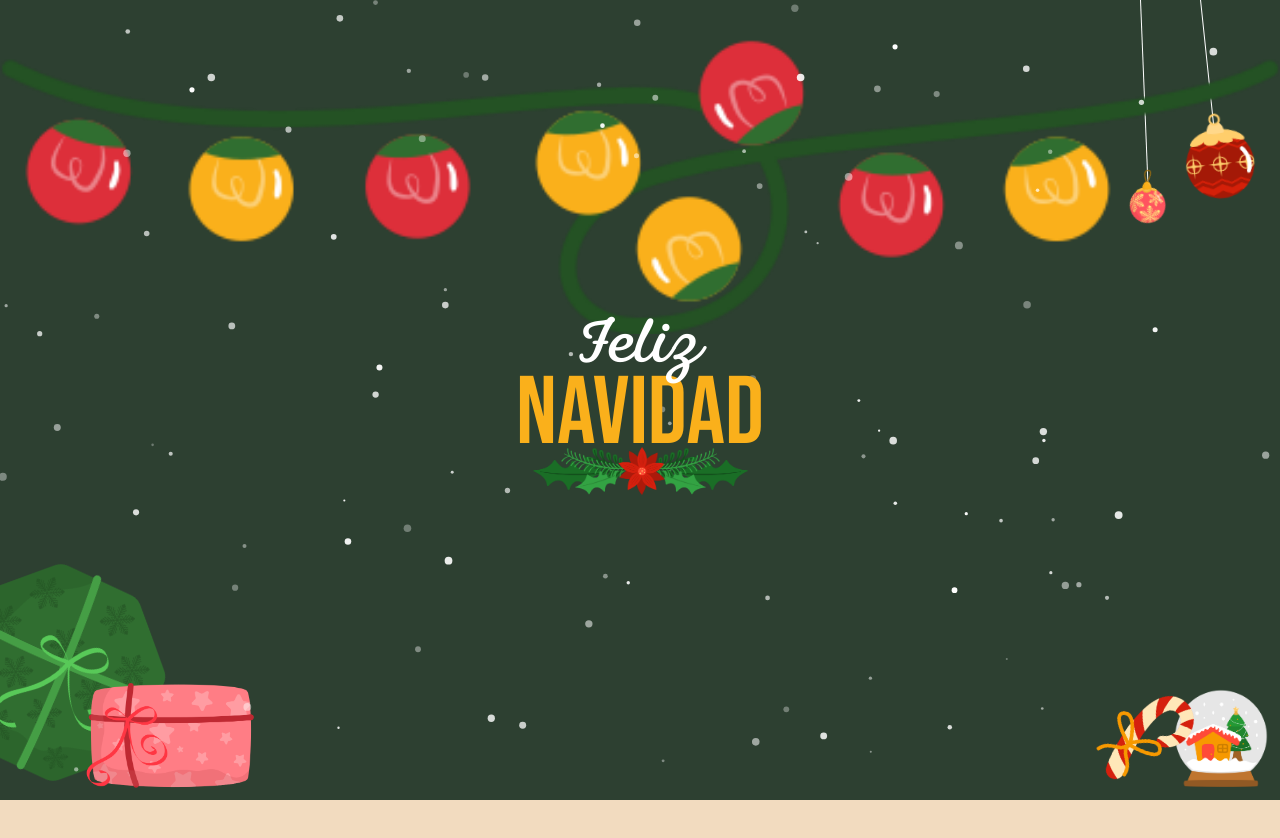
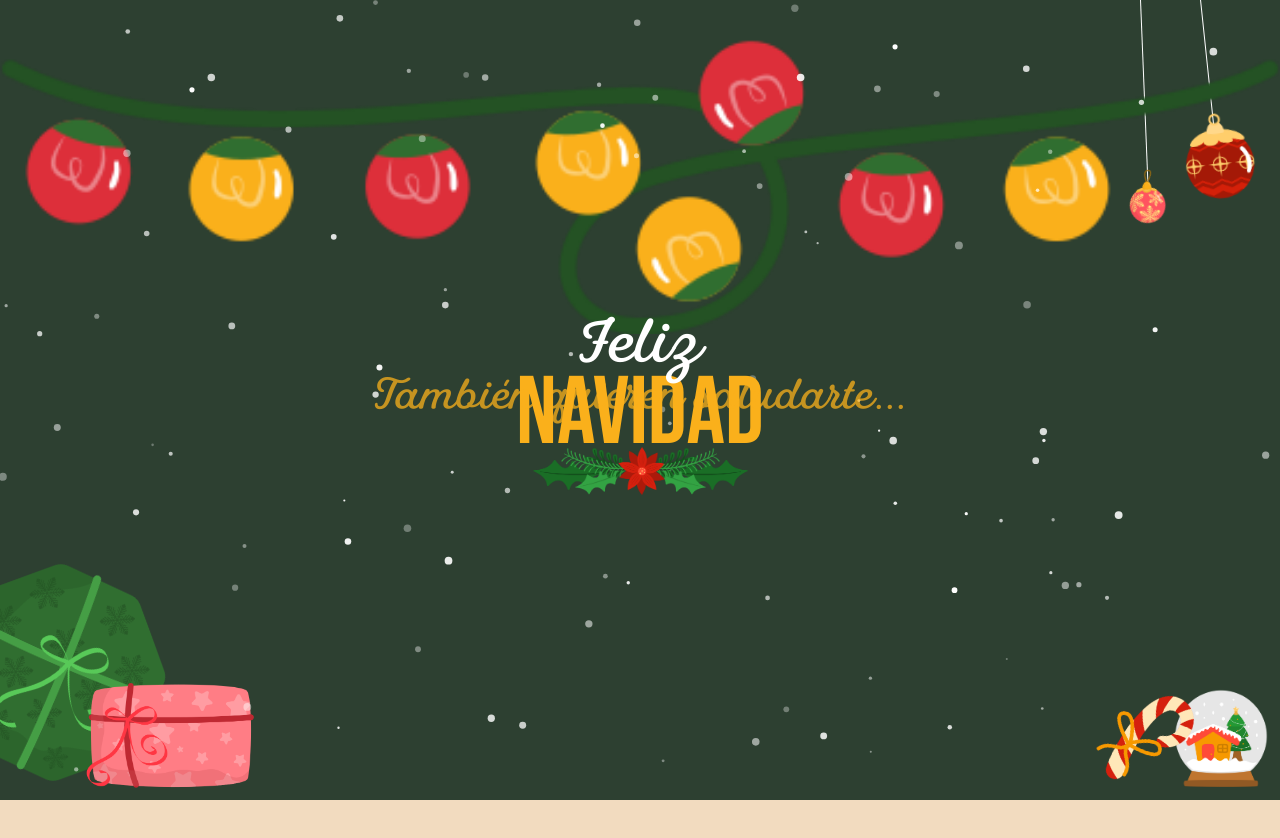
Before and after one commit to agusmando/christmas, a React (Vite) app: page / in a window 1280 px wide. Shown: the top 838 px of the page. Built offline with nearby package versions, Linux system fonts and the light colour scheme.

Commit message:
speed fix 1

```diff
--- a/src/components/HelpersSection.tsx
+++ b/src/components/HelpersSection.tsx
@@ -14,35 +14,35 @@ const HelpersSection = () => {
 
   const yPosition = useTransform(
     scrollYProgress,
-    [0.1, 0.15, 0.2, 0.25],
+    [0.5, 0.1, 0.15, 0.2],
     ["200vh", "0vh", "0vh", "-400vh"]
   );
   const opacity = useTransform(
     scrollYProgress,
-    [0.1, 0.15, 0.2, 0.25],
+    [0.5, 0.1, 0.15, 0.2],
     [0, 1, 1, 0]
   );
 
   const indiaYPosition = useTransform(
     scrollYProgress,
-    [0.35, 0.45],
+    [0.25, 0.35],
     ["200vh", "0vh"]
   );
-  const indiaOpacity = useTransform(scrollYProgress, [0.35, 0.45], [0, 1]);
+  const indiaOpacity = useTransform(scrollYProgress, [0.25, 0.35], [0, 1]);
 
   const tobyYPosition = useTransform(
     scrollYProgress,
-    [0.55, 0.65],
+    [0.45, 0.55],
     ["200vh", "0vh"]
   );
-  const tobyOpacity = useTransform(scrollYProgress, [0.55, 0.65], [0, 1]);
+  const tobyOpacity = useTransform(scrollYProgress, [0.45, 0.55], [0, 1]);
 
   const miniYPosition = useTransform(
     scrollYProgress,
-    [0.75, 0.85],
+    [0.65, 0.75],
     ["200vh", "0vh"]
   );
-  const miniOpacity = useTransform(scrollYProgress, [0.75, 0.85], [0, 1]);
+  const miniOpacity = useTransform(scrollYProgress, [0.65, 0.75], [0, 1]);
 
   const smoothY = useSpring(yPosition, { stiffness: 100, damping: 20 });
   const smoothOpacity = useSpring(opacity, { stiffness: 100, damping: 20 });
```
